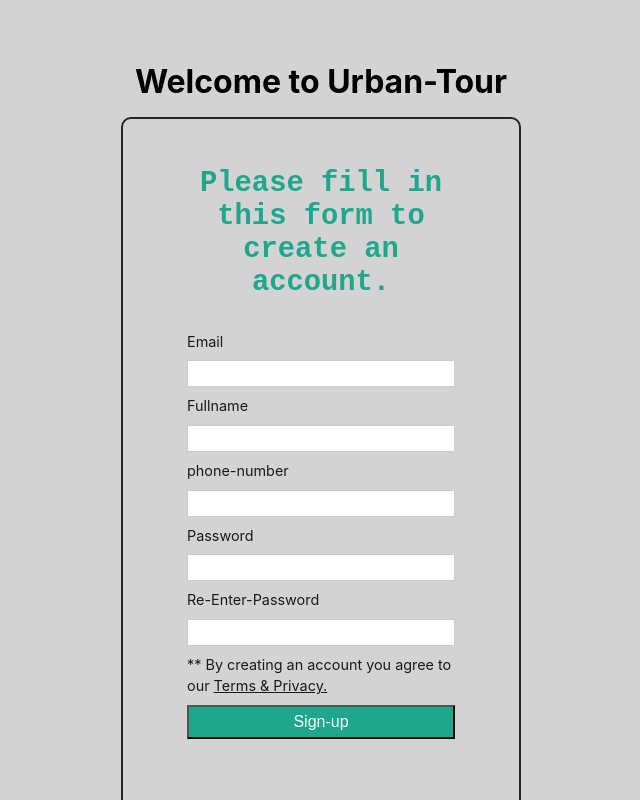
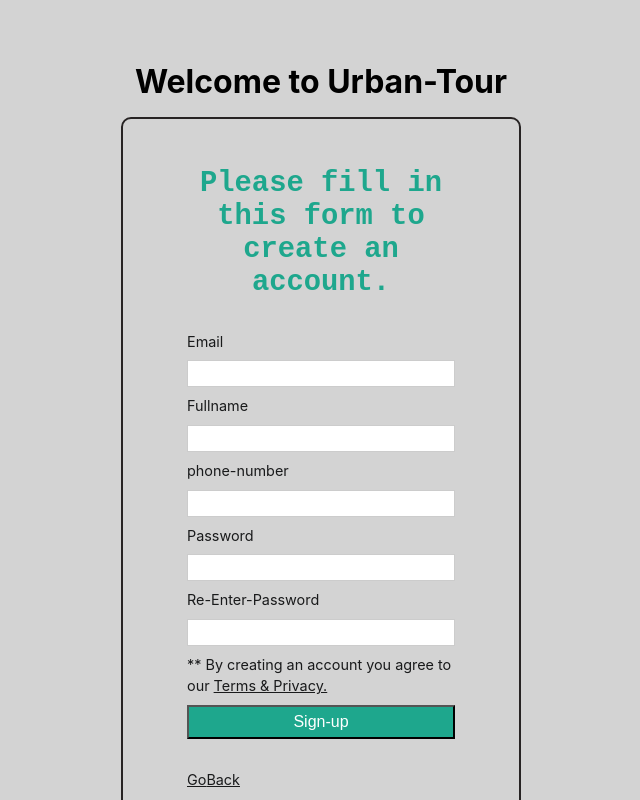
Before and after one commit to PasinduSahan001/Urban_Tour_Sketch, a Next.js app: page /reg in a window 1280 px wide. Shown: the top 800 px of the page, without its empty margins (319-959 px from the left). Built offline with nearby package versions, Linux system fonts and the light colour scheme.

Commit message:
sign and fin lasttt

```diff
--- a/pages/index.js
+++ b/pages/index.js
@@ -3,6 +3,7 @@ import Image from 'next/image'
 import styles from '../styles/Home.module.css'
 import { Formik, Field, Form } from 'formik';
 import Link from 'next/link'
+import React from 'react'
 
 export default function Home() {
   return (
--- a/pages/reg.js
+++ b/pages/reg.js
@@ -3,6 +3,7 @@ import Image from 'next/image'
 import styles from '../styles/Home.module.css'
 import { Formik, Field, Form } from 'formik';
 import React from 'react'
+import Link from 'next/link'
 
 export default function reg() {
     return (
@@ -51,7 +52,9 @@ export default function reg() {
                           <button type="submit">Sign-up</button>
                       </Form>
                       </Formik>
+                      <br></br>
 
+                      <u>Go</u><Link href="/"><a><u>Back</u></a></Link>
                        </p>
                     </a>
 
--- a/styles/Home.module.css
+++ b/styles/Home.module.css
@@ -107,6 +107,7 @@
   text-align: left;
 }
 
+
 .card button {
   background-color: #1ea78d;
   color: white;
```
